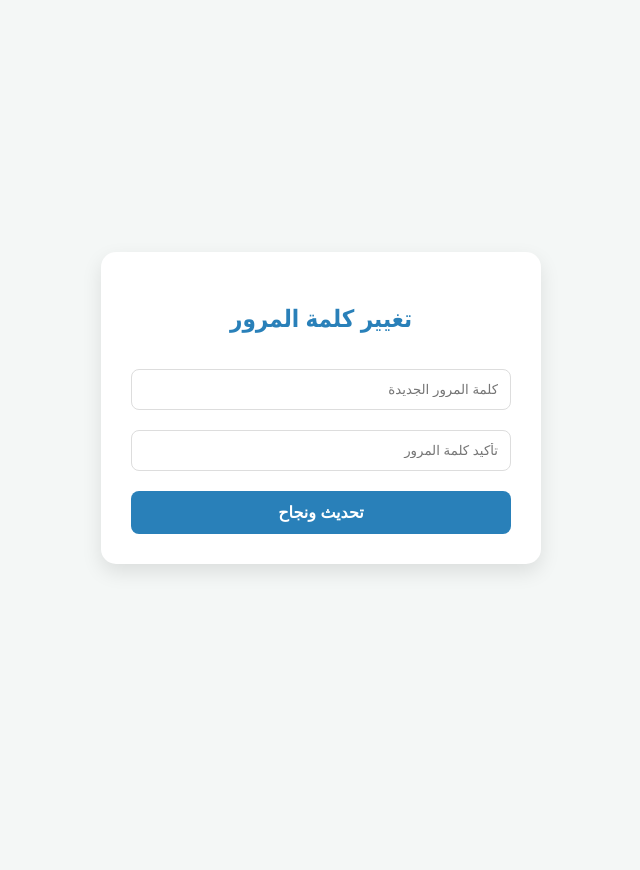
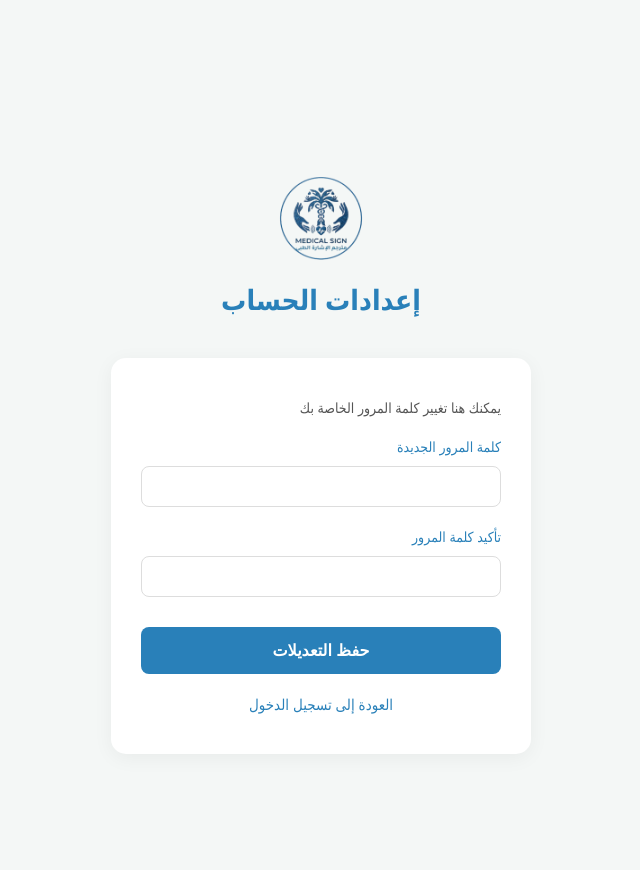
Before and after one commit to 446955897-tech/Medicalsign, a PHP site: page /profile.php in a window 1280 px wide. Shown: the whole page, without its empty margins (319-959 px from the left). Before the commit the page ends 572 px from the top, so only its background shows below. Run offline with PHP 8.4, Linux system fonts and the light colour scheme.

Commit message:
Update profile.php

```diff
--- a/profile.php
+++ b/profile.php
@@ -4,19 +4,19 @@ include 'database/db.php';
 
 $message = "";
 
-// 1. التقاط الإيميل وحفظه في السيشين بشكل سري بالخلفية
-if ($_SERVER["REQUEST_METHOD"] == "POST" && isset($_POST['action']) && $_POST['action'] == 'save_email_only') {
-    $_SESSION['temp_email'] = $_POST['email'];
-    // إعادة تحميل الصفحة لتنظيف الرابط وليصبح فقط profile.php
+// 1. التقاط الإيميل وحفظه في السيشين بشكل سري بالخلفية إذا جاء من الرابط أو النموذج المخفي
+if (isset($_GET['temp_email'])) {
+    $_SESSION['temp_email'] = $_GET['temp_email'];
+    // إعادة توجيه سريعة لتنظيف الرابط ليصبح نظيفاً ومطابقاً للصورة الثانية
     header("Location: profile.php");
     exit();
 }
 
-// 2. قراءة الإيميل المحفوظ في السيشين بشكل مخفي
+// 2. قراءة الإيميل المحفوظ في السيشين بالخلفية
 $email_to_update = isset($_SESSION['temp_email']) ? $_SESSION['temp_email'] : '';
 
-// 3. معالجة تغيير الباسورد عند إرسال الفورم الأساسي
-if ($_SERVER["REQUEST_METHOD"] == "POST" && !isset($_POST['action'])) {
+// 3. معالجة تغيير الباسورد عند الضغط على زر الحفظ
+if ($_SERVER["REQUEST_METHOD"] == "POST") {
     $new_password = $_POST['password'];
     $confirm_password = $_POST['confirm_password'];
 
@@ -31,7 +31,7 @@ if ($_SERVER["REQUEST_METHOD"] == "POST" && !isset($_POST['action'])) {
             // مسح الإيميل المؤقت من الجلسة بعد النجاح
             unset($_SESSION['temp_email']);
 
-            // رسالة النجاح المنبثقة المبسطة والتحويل للرئيسية
+            // ظهور رسالة النجاح والتحويل التلقائي للرئيسية
             echo "<script>
                     alert('تم حفظ كلمة المرور الجديدة بنجاح ✅');
                     window.location.href='index.html';
@@ -50,31 +50,134 @@ if ($_SERVER["REQUEST_METHOD"] == "POST" && !isset($_POST['action'])) {
 <html lang="ar" dir="rtl">
 <head>
     <meta charset="UTF-8">
-    <title>استعادة كلمة المرور</title>
+    <meta name="viewport" content="width=device-width, initial-scale=1.0">
+    <title>إعدادات الحساب</title>
+    <link rel="stylesheet" href="CSS/style.css">
     <style>
-        body { font-family: 'Segoe UI', Tahoma, sans-serif; background: #f4f7f6; display: flex; justify-content: center; align-items: center; height: 100vh; direction: rtl; }
-        .card { background: white; padding: 30px; border-radius: 15px; box-shadow: 0 8px 20px rgba(0,0,0,0.1); width: 380px; text-align: center; }
-        h2 { color: #2980b9; margin-bottom: 25px; }
-        input { width: 100%; padding: 12px; margin: 10px 0; border: 1px solid #ddd; border-radius: 8px; box-sizing: border-box; }
-        button { background: #2980b9; color: white; border: none; padding: 12px; width: 100%; border-radius: 8px; cursor: pointer; font-size: 16px; font-weight: bold; transition: 0.3s; margin-top: 10px; }
-        button:hover { background: #1a5276; }
-        .error { color: #e74c3c; background: #fdedec; padding: 10px; border-radius: 5px; margin-bottom: 15px; font-size: 14px; }
+        /* التنسيقات المخصصة لمطابقة الصورة الثانية تماماً */
+        body {
+            font-family: 'Segoe UI', Tahoma, Geneva, Verdana, sans-serif;
+            background-color: #f4f7f6;
+            display: flex;
+            flex-direction: column;
+            justify-content: center;
+            align-items: center;
+            height: 100vh;
+            margin: 0;
+            direction: rtl;
+        }
+        .logo-container {
+            text-align: center;
+            margin-bottom: 20px;
+        }
+        .logo-container img {
+            width: 150px; /* يمكنك تعديل المقاس حسب الرغبة */
+            height: auto;
+        }
+        .page-title {
+            color: #2980b9;
+            font-size: 28px;
+            font-weight: bold;
+            margin-bottom: 30px;
+            text-align: center;
+        }
+        .card {
+            background: white;
+            padding: 40px 30px;
+            border-radius: 15px;
+            box-shadow: 0 4px 20px rgba(0,0,0,0.05);
+            width: 420px;
+            box-sizing: border-box;
+        }
+        .info-text {
+            font-size: 14px;
+            color: #555;
+            margin-bottom: 20px;
+            text-align: right;
+        }
+        .input-label {
+            font-size: 14px;
+            color: #2980b9;
+            display: block;
+            text-align: right;
+            margin-bottom: 5px;
+            font-weight: 500;
+        }
+        input {
+            width: 100%;
+            padding: 12px;
+            margin-bottom: 20px;
+            border: 1px solid #ddd;
+            border-radius: 8px;
+            box-sizing: border-box;
+            text-align: right;
+        }
+        button {
+            background: #2980b9;
+            color: white;
+            border: none;
+            padding: 14px;
+            width: 100%;
+            border-radius: 8px;
+            cursor: pointer;
+            font-size: 16px;
+            font-weight: bold;
+            transition: 0.3s;
+            margin-top: 10px;
+        }
+        button:hover {
+            background: #1a5276;
+        }
+        .back-link {
+            display: block;
+            text-align: center;
+            margin-top: 20px;
+            color: #2980b9;
+            text-decoration: none;
+            font-size: 15px;
+        }
+        .back-link:hover {
+            text-decoration: underline;
+        }
+        .error {
+            color: #e74c3c;
+            background: #fdedec;
+            padding: 10px;
+            border-radius: 5px;
+            margin-bottom: 15px;
+            font-size: 14px;
+            text-align: center;
+        }
     </style>
 </head>
 <body>
 
+    <div class="logo-container">
+        <a href="index.html">
+            <img src="images/logo.png" alt="MedicalSign">
+        </a>
+    </div>
+
+    <div class="page-title">إعدادات الحساب</div>
+
     <div class="card">
-    <h2>تغيير كلمة المرور</h2>
+        <div class="info-text">يمكنك هنا تغيير كلمة المرور الخاصة بك</div>
 
         <?php if ($message != ""): ?>
             <div class="error"><?php echo $message; ?></div>
         <?php endif; ?>
 
         <form method="POST" action="profile.php">
-        <input type="password" name="password" placeholder="كلمة المرور الجديدة" required>
-        <input type="password" name="confirm_password" placeholder="تأكيد كلمة المرور" required>
-        <button type="submit">تحديث ونجاح</button>
+            <label class="input-label">كلمة المرور الجديدة</label>
+            <input type="password" name="password" required>
+
+            <label class="input-label">تأكيد كلمة المرور</label>
+            <input type="password" name="confirm_password" required>
+
+            <button type="submit">حفظ التعديلات</button>
         </form>
+
+        <a href="login.html" class="back-link">العودة إلى تسجيل الدخول</a>
     </div>
 
 </body>
```
Lines whose indentation alone changed are shown as unchanged.
